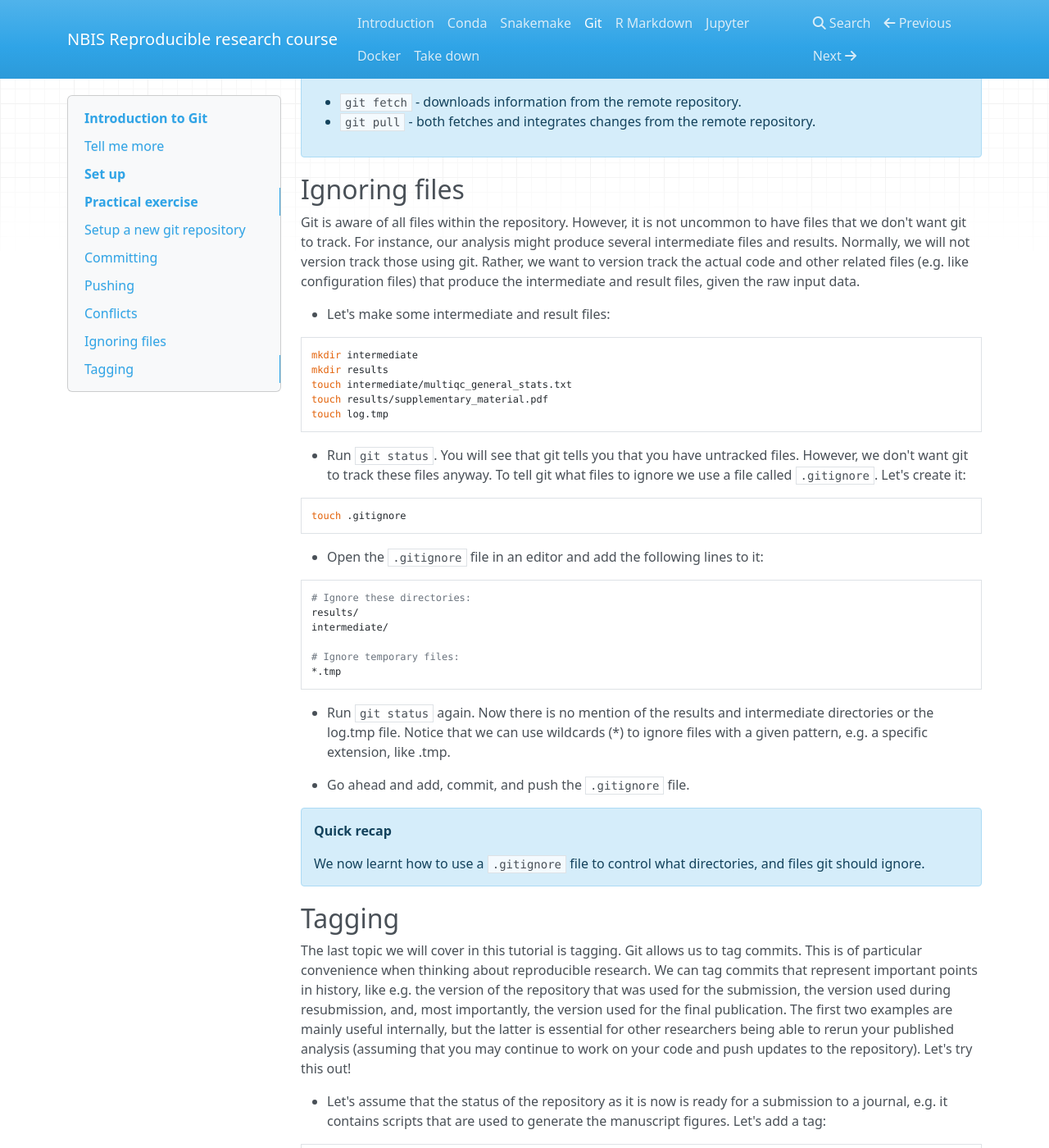
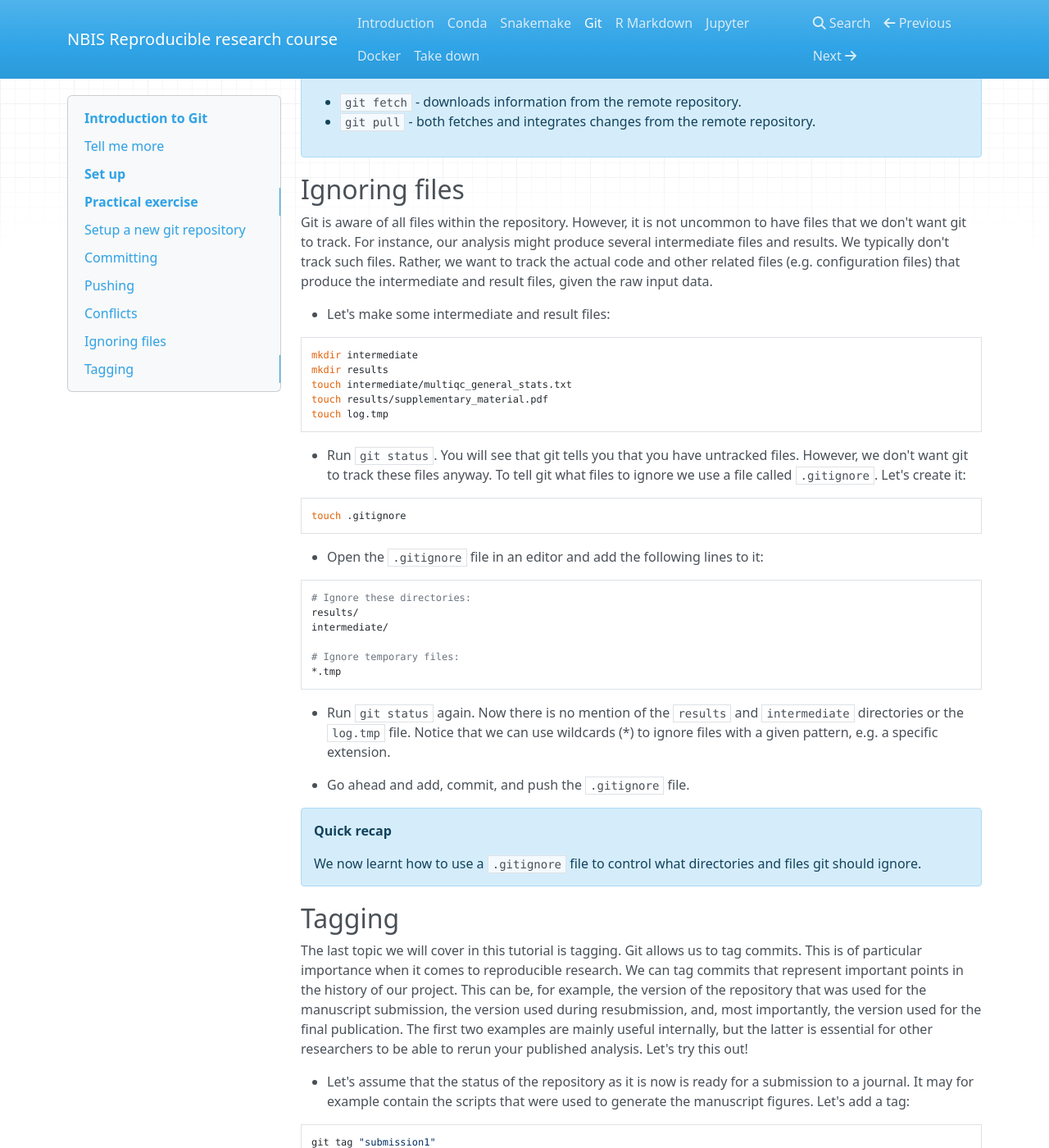
Before and after one commit to NBISweden/workshop-reproducible-research, an MkDocs documentation site: the page built from docs/git.md, in a window 1280 px wide and 1400 px high, scrolled down 9503 px. Shown: the whole window at 82% size. Built offline with MkDocs 1.6.1, drawn with Linux system fonts in a browser that asks for light colours; nearby versions of some CDN libraries; old or Windows-style settings are respelled for this version of MkDocs; some of the changed text lies outside the part shown.

Commit message:
language and spelling in git tutorial

````diff
--- a/docs/git.md
+++ b/docs/git.md
@@ -206,9 +206,9 @@
 
 ## Conflicts
 
-We will now learn how to manage conflicts. This is important to know, since it will probably happen sooner or later. The important thing is to not panic! :)
+We will now learn how to manage conflicts. This is important to know, since it will probably happen sooner or later. It can get a bit tricky, but the important thing is not to panic! :)
 
-* On the Bitbucket webpage, click on `environment.yml` and click Edit. We can now edit this file directly on the web. This is not mainly recommended, but we will do it to demonstrate a point.
+* On the Bitbucket web page, click on `environment.yml` and click Edit. We can now edit this file directly on the web. This is generally not recommended, but we will do it here to demonstrate a point.
 * Let's pretend that using multiqc version 1.3 did not work. Change the multiqc version to 1.4:
 
 ```yaml
@@ -220,7 +220,7 @@
 
 Now we have a change in the remote repository that is not yet in our local clone. This could happen for instance if a collaborator of yours committed a change and pushed it to Bitbucket.
 
-* Go back to your local terminal. Run `git status`. Notice that git says: *Your branch is up-to-date with 'origin/master'.* This is of course not true, but our local git clone is not yet aware of the remote changes. We will get those changes soon.
+* Go back to your local terminal. Run `git status`. Notice that git says: "*Your branch is up-to-date with 'origin/master'.*". This is of course not true, but our local git clone is not yet aware of the remote changes. We will get those changes soon.
 * But first, we will edit `environment.yml` locally as well! (It may be the case that your collaborator thought it was good to use multiqc version 1.4, whereas you thought it would be better to use multiqc version 1.2, but neither of you communicated that to the other.) Use a text editor and change the multiqc line to:
 
 ```yaml
@@ -322,7 +322,7 @@
 git add environment.yml
 ```
 
-* Run `git status` again! It will now tell us: *All conflicts fixed but you are still merging. (use "git commit" to conclude merge)*. So, you probably guessed it, run:
+* Run `git status` again! It will now tell us: "*All conflicts fixed but you are still merging. (use "git commit" to conclude merge)*.". So, you probably guessed it, run:
 
 ```bash
 git commit -m "merge and set multiqc to v1.2"
@@ -337,14 +337,14 @@
 * Go to Bitbucket in the browser and click Commits. You should be able to see a graph showing that the paths diverged (where one commit set the version to 1.4 and the other to 1.2) and that they are later merged, and the conflict fixed!
 
 !!! note "Quick recap"
-    We now learnt how to sync or local clone with the remote one on Bitbucket, and how to fix potential conflicting commits. We added these commands to our repertoire:
+    We now learnt how to sync our local clone with the remote one on Bitbucket, and how to fix potential conflicting commits. We added these commands to our repertoire:
 
     * `git fetch` - downloads information from the remote repository.
     * `git pull` - both fetches and integrates changes from the remote repository.
 
 ## Ignoring files
 
-Git is aware of all files within the repository. However, it is not uncommon to have files that we don't want git to track. For instance, our analysis might produce several intermediate files and results. Normally, we will not version track those using git. Rather, we want to version track the actual code and other related files (e.g. like configuration files) that produce the intermediate and result files, given the raw input data.
+Git is aware of all files within the repository. However, it is not uncommon to have files that we don't want git to track. For instance, our analysis might produce several intermediate files and results. We typically don't track such files. Rather, we want to track the actual code and other related files (e.g. configuration files) that produce the intermediate and result files, given the raw input data.
 
 * Let's make some intermediate and result files:
 
@@ -373,19 +373,19 @@
 *.tmp
 ```
 
-* Run `git status` again. Now there is no mention of the results and intermediate directories or the log.tmp file. Notice that we can use wildcards (\*) to ignore files with a given pattern, e.g. a specific extension, like .tmp.
+* Run `git status` again. Now there is no mention of the `results` and `intermediate` directories or the `log.tmp` file. Notice that we can use wildcards (\*) to ignore files with a given pattern, e.g. a specific extension.
 
 * Go ahead and add, commit, and push the `.gitignore` file.
 
 !!! note "Quick recap"
-    We now learnt how to use a `.gitignore` file to control what directories, and files git should ignore.
+    We now learnt how to use a `.gitignore` file to control what directories and files git should ignore.
 
 
 ## Tagging
 
-The last topic we will cover in this tutorial is tagging. Git allows us to tag commits. This is of particular convenience when thinking about reproducible research. We can tag commits that represent important points in history, like e.g. the version of the repository that was used for the submission, the version used during resubmission, and, most importantly, the version used for the final publication. The first two examples are mainly useful internally, but the latter is essential for other researchers being able to rerun your published analysis (assuming that you may continue to work on your code and push updates to the repository). Let's try this out!
+The last topic we will cover in this tutorial is tagging. Git allows us to tag commits. This is of particular importance when it comes to reproducible research. We can tag commits that represent important points in the history of our project. This can be, for example, the version of the repository that was used for the manuscript submission, the version used during resubmission, and, most importantly, the version used for the final publication. The first two examples are mainly useful internally, but the latter is essential for other researchers to be able to rerun your published analysis. Let's try this out!
 
-* Let's assume that the status of the repository as it is now is ready for a submission to a journal, e.g. it contains scripts that are used to generate the manuscript figures. Let's add a tag:
+* Let's assume that the status of the repository as it is now is ready for a submission to a journal. It may for example contain the scripts that were used to generate the manuscript figures. Let's add a tag:
 
 ```bash
 git tag "submission1"
@@ -398,7 +398,7 @@
 ```
 
 * Go to Bitbucket and check Commits. Can you see that the tag has been added?
-* Let's assume we now got review comments and by fixing those had to update our code. Open `config.yml` and change the line `max_reads: 25000` to `max_reads: 50000`. Commit and push that change:
+* Let's assume we now got comments from the reviewers, and by fixing those we had to update our code. Open `config.yml` and change the line `max_reads: 25000` to `max_reads: 50000`. Commit and push that change:
 
 ```bash
 git add config.yml
````
Also changed, not shown: other parts of docs/git.md (+5 -5 lines).
